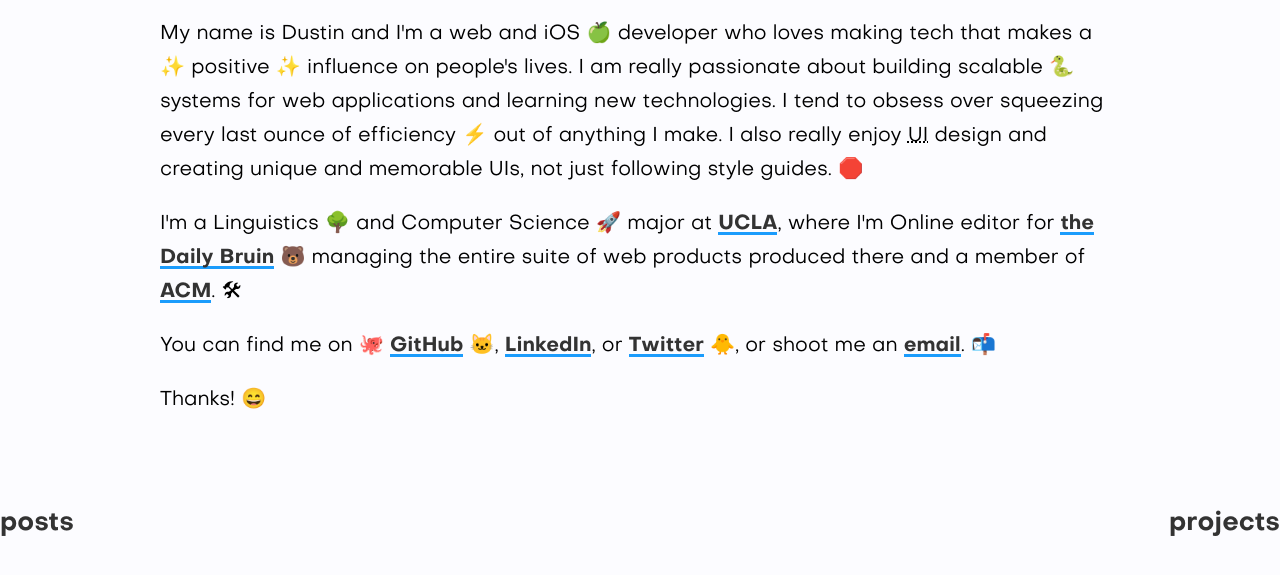
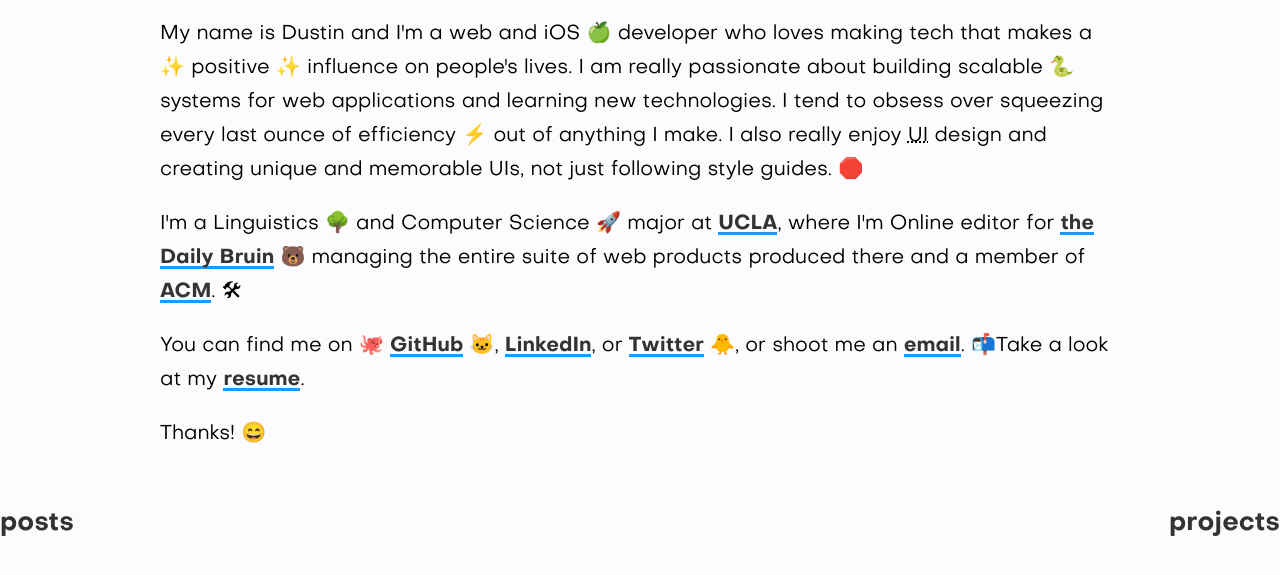
Before and after one commit to dustinnewman98/dustinnewman98.github.io, a Gatsby site: page /about in a window 1280 px wide. Shown: the part 263-838 px from the top of the page. Before the commit the page ends 804 px from the top, so only its background shows below. Built offline with nearby package versions, Linux system fonts and the light colour scheme; Gatsby itself is replaced by a stand-in of ours.

Commit message:
resume maybe

```diff
--- a/src/components/about-content.js
+++ b/src/components/about-content.js
@@ -1,4 +1,5 @@
 import React from 'react';
+import resume from "./resume.pdf";
 
 class AboutContent extends React.Component {
   render() {
@@ -77,6 +78,7 @@
           <span aria-label="mailbox" role="img">
             📬
           </span>
+          Take a look at my <a href={resume}>resume</a>.
         </p>
         <p>
           Thanks!{' '}
```
Also changed, not shown: 1 other file.
